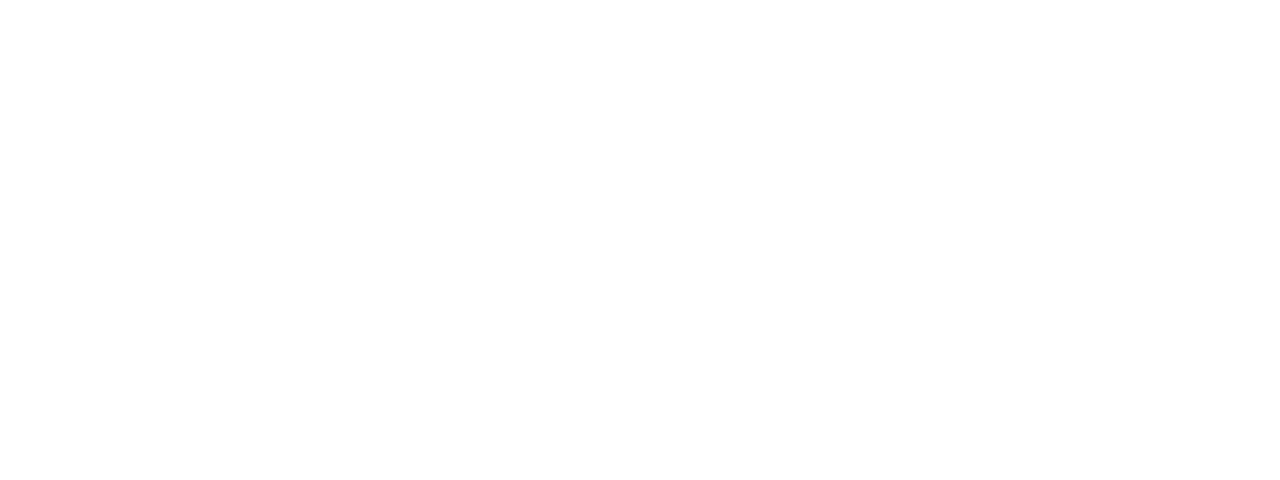
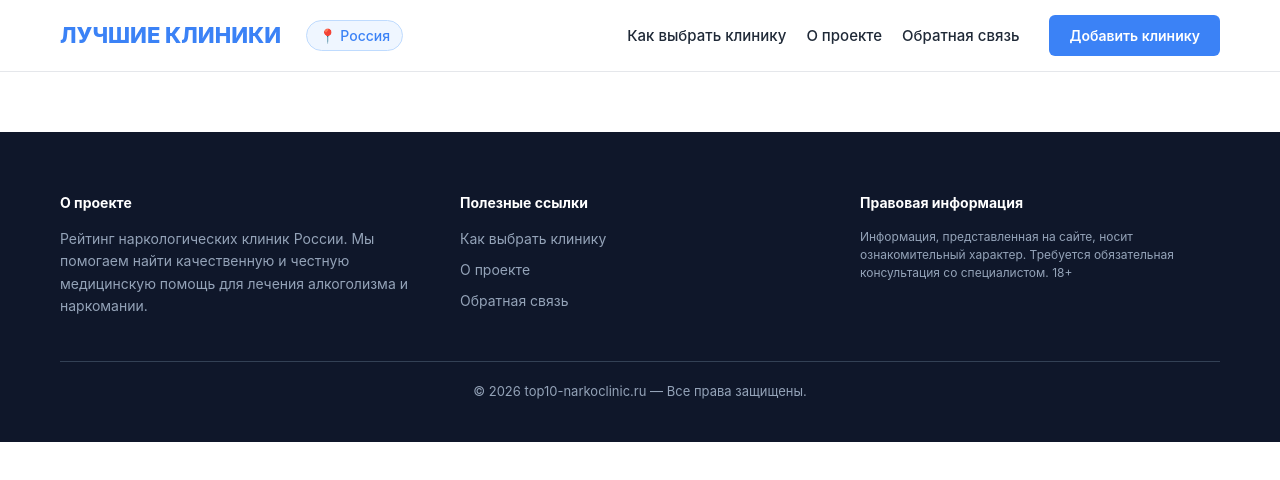
Before and after one commit to todfaster137-ux/rating_clinics_prototype, a plain HTML site: page pages/o-nas.html in a window 1280 px wide. Drawn offline with Linux system fonts and the light colour scheme.

```diff
--- a/pages/contacts.html
+++ b/pages/contacts.html
@@ -0,0 +1,110 @@
+<!DOCTYPE html>
+<html lang="ru">
+
+<head>
+    <meta charset="UTF-8">
+    <meta name="viewport" content="width=device-width, initial-scale=1, maximum-scale=1, user-scalable=0" />
+    <link rel="canonical" href="https://top10-narkoclinic.ru/">
+    <meta name="description"
+        content="Ежегодно обновляемый независимый рейтинг наркологических центров и клиник в Москве. Честные оценки экспертов, реальные отзывы пациентов и актуальные цены на лечение зависимостей на портале Лучшие клиники.">
+    <title>Рейтинг наркологических клиник России 2026: ТОП лучших центров на top10-narkoclinic.ru</title>
+    <meta name="keywords"
+        content="рейтинг наркологических клиник, лучшие наркологические центры, наркология россия отзывы цены">
+    <link rel="apple-touch-icon" sizes="180x180" href="/assets/img/favicon/apple-touch-icon.png">
+    <link rel="icon" type="image/png" sizes="32x32" href="/assets/img/favicon/favicon-32x32.png">
+    <link rel="icon" type="image/png" sizes="16x16" href="/assets/img/favicon/favicon-16x16.png">
+    <link rel="stylesheet" href="../style.css">
+
+    <meta name="robots" content="noindex, nofollow" />
+</head>
+
+<body>
+
+    <header class="header">
+        <div class="header__wrapper">
+            <div class="header__container">
+                <a class="header__logo logo" href="../index.html">
+                    <span class="logo__text"
+                        style="font-weight: 800; text-transform: uppercase; color: #3b82f6; font-size: 22px;">Лучшие
+                        Клиники</span>
+                </a>
+                <button class="header__city-button city__button">
+                    <span>📍 Россия</span>
+                </button>
+            </div>
+            <div class="header__menu">
+                <nav class="header__links">
+                    <ul class="header__links-list">
+                        <li><a href="./kak-vibrat-kliniky.html">Как выбрать клинику</a></li>
+                        <li><a href="./o-nas.html">О проекте</a></li>
+                        <li><a href="./contacts.html">Обратная связь</a></li>
+                    </ul>
+                </nav>
+                <a href="https://lk.top10-narkoclinic.ru" class="primary-button header__button">
+                    <span class="primary-button__text">Добавить клинику</span>
+                </a>
+            </div>
+        </div>
+    </header>
+
+
+
+
+
+
+
+
+
+
+
+
+
+
+
+
+
+
+
+
+
+
+
+    <footer class="footer">
+        <div class="container">
+            <div class="footer-grid">
+                <div>
+                    <h4>О проекте</h4>
+                    <p style="line-height: 1.6;">Рейтинг наркологических клиник России. Мы помогаем найти
+                        качественную и честную медицинскую помощь для лечения алкоголизма и наркомании.</p>
+                </div>
+                <div>
+                    <h4>Полезные ссылки</h4>
+                    <ul>
+                        <li><a href="./pages/kak-vibrat-kliniky.html">Как выбрать клинику</a></li>
+                        <li><a href="./pages/o-nas.html">О проекте</a></li>
+                        <li><a href="./pages/contacts.html">Обратная связь</a></li>
+                    </ul>
+                </div>
+                <div>
+                    <h4>Правовая информация</h4>
+                    <p style="font-size: 12px; line-height: 1.5;">Информация, представленная на сайте, носит
+                        ознакомительный
+                        характер. Требуется обязательная консультация со специалистом. 18+</p>
+                </div>
+            </div>
+            <div
+                style="border-top: 1px solid #334155; margin-top: 40px; padding-top: 20px; text-align: center; font-size: 13px;">
+                <p>© 2026 top10-narkoclinic.ru — Все права защищены.</p>
+            </div>
+        </div>
+    </footer>
+
+
+
+
+
+    <script src="./scripts/main.js" type="module"></script>
+
+</body>
+
+</html>
--- a/pages/o-nas.html
+++ b/pages/o-nas.html
@@ -0,0 +1,96 @@
+<!DOCTYPE html>
+<html lang="ru">
+
+<head>
+    <meta charset="UTF-8">
+    <meta name="viewport" content="width=device-width, initial-scale=1, maximum-scale=1, user-scalable=0" />
+    <link rel="canonical" href="https://top10-narkoclinic.ru/">
+    <meta name="description"
+        content="Ежегодно обновляемый независимый рейтинг наркологических центров и клиник в Москве. Честные оценки экспертов, реальные отзывы пациентов и актуальные цены на лечение зависимостей на портале Лучшие клиники.">
+    <title>Рейтинг наркологических клиник России 2026: ТОП лучших центров на top10-narkoclinic.ru</title>
+    <meta name="keywords"
+        content="рейтинг наркологических клиник, лучшие наркологические центры, наркология россия отзывы цены">
+    <link rel="apple-touch-icon" sizes="180x180" href="/assets/img/favicon/apple-touch-icon.png">
+    <link rel="icon" type="image/png" sizes="32x32" href="/assets/img/favicon/favicon-32x32.png">
+    <link rel="icon" type="image/png" sizes="16x16" href="/assets/img/favicon/favicon-16x16.png">
+    <link rel="stylesheet" href="../style.css">
+    <meta name="robots" content="noindex, nofollow" />
+</head>
+
+<body>
+
+    <header class="header">
+        <div class="header__wrapper">
+            <div class="header__container">
+                <a class="header__logo logo" href="../index.html">
+                    <span class="logo__text"
+                        style="font-weight: 800; text-transform: uppercase; color: #3b82f6; font-size: 22px;">Лучшие
+                        Клиники</span>
+                </a>
+                <button class="header__city-button city__button">
+                    <span>📍 Россия</span>
+                </button>
+            </div>
+            <div class="header__menu">
+                <nav class="header__links">
+                    <ul class="header__links-list">
+                        <li><a href="./kak-vibrat-kliniky.html">Как выбрать клинику</a></li>
+                        <li><a href="./o-nas.html">О проекте</a></li>
+                        <li><a href="./contacts.html">Обратная связь</a></li>
+                    </ul>
+                </nav>
+                <a href="https://lk.top10-narkoclinic.ru" class="primary-button header__button">
+                    <span class="primary-button__text">Добавить клинику</span>
+                </a>
+            </div>
+        </div>
+    </header>
+
+
+
+
+
+
+
+
+
+
+    <footer class="footer">
+        <div class="container">
+            <div class="footer-grid">
+                <div>
+                    <h4>О проекте</h4>
+                    <p style="line-height: 1.6;">Рейтинг наркологических клиник России. Мы помогаем найти
+                        качественную и честную медицинскую помощь для лечения алкоголизма и наркомании.</p>
+                </div>
+                <div>
+                    <h4>Полезные ссылки</h4>
+                    <ul>
+                        <li><a href="./pages/kak-vibrat-kliniky.html">Как выбрать клинику</a></li>
+                        <li><a href="./pages/o-nas.html">О проекте</a></li>
+                        <li><a href="./pages/contacts.html">Обратная связь</a></li>
+                    </ul>
+                </div>
+                <div>
+                    <h4>Правовая информация</h4>
+                    <p style="font-size: 12px; line-height: 1.5;">Информация, представленная на сайте, носит
+                        ознакомительный
+                        характер. Требуется обязательная консультация со специалистом. 18+</p>
+                </div>
+            </div>
+            <div
+                style="border-top: 1px solid #334155; margin-top: 40px; padding-top: 20px; text-align: center; font-size: 13px;">
+                <p>© 2026 top10-narkoclinic.ru — Все права защищены.</p>
+            </div>
+        </div>
+    </footer>
+
+
+
+
+
+    <script src="./scripts/main.js" type="module"></script>
+
+</body>
+
+</html>
```
Also changed, not shown: index.html (+4 -3 lines), pages/kak-vibrat-kliniky.html (added, +111 -0 lines).
